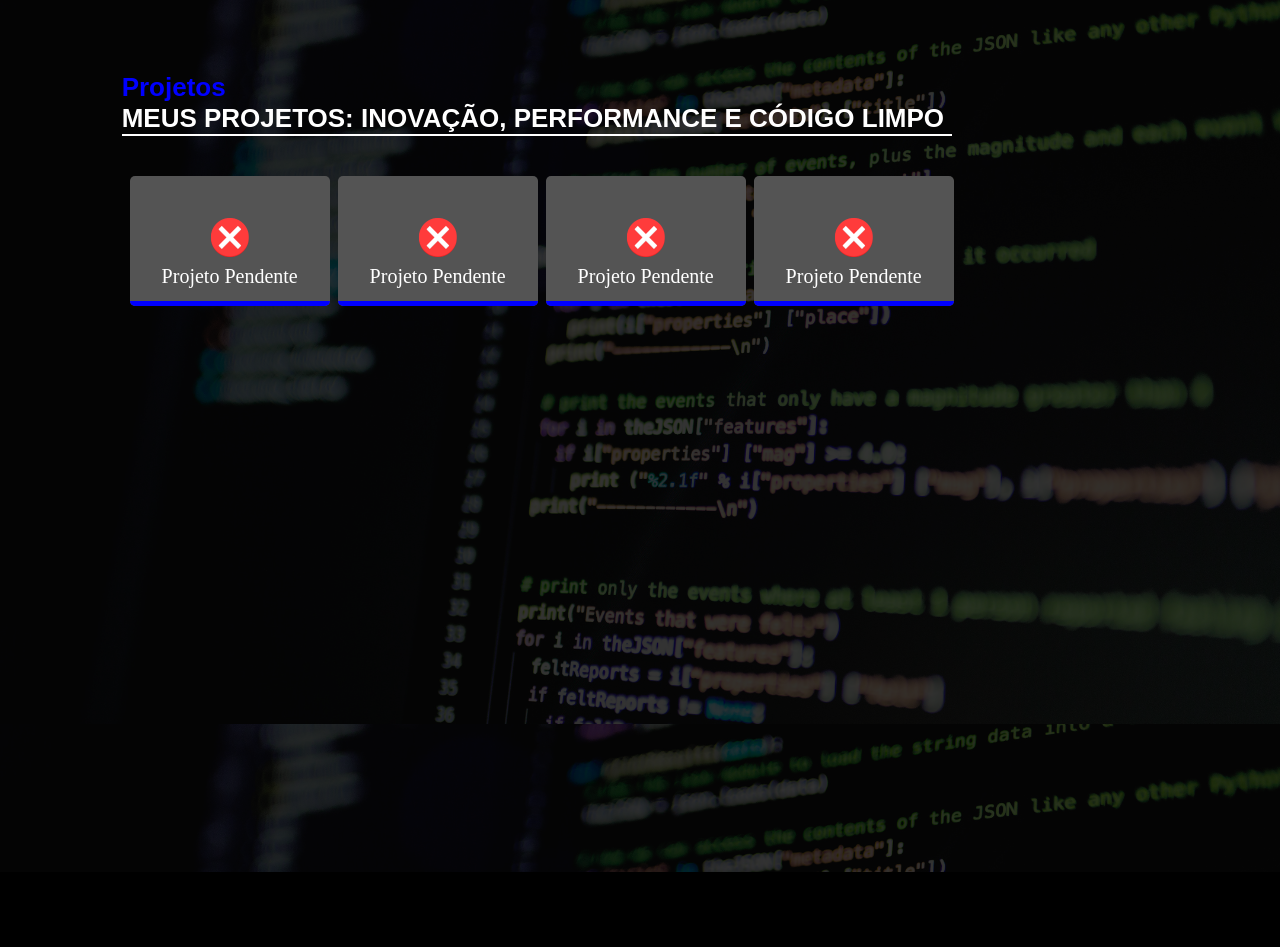
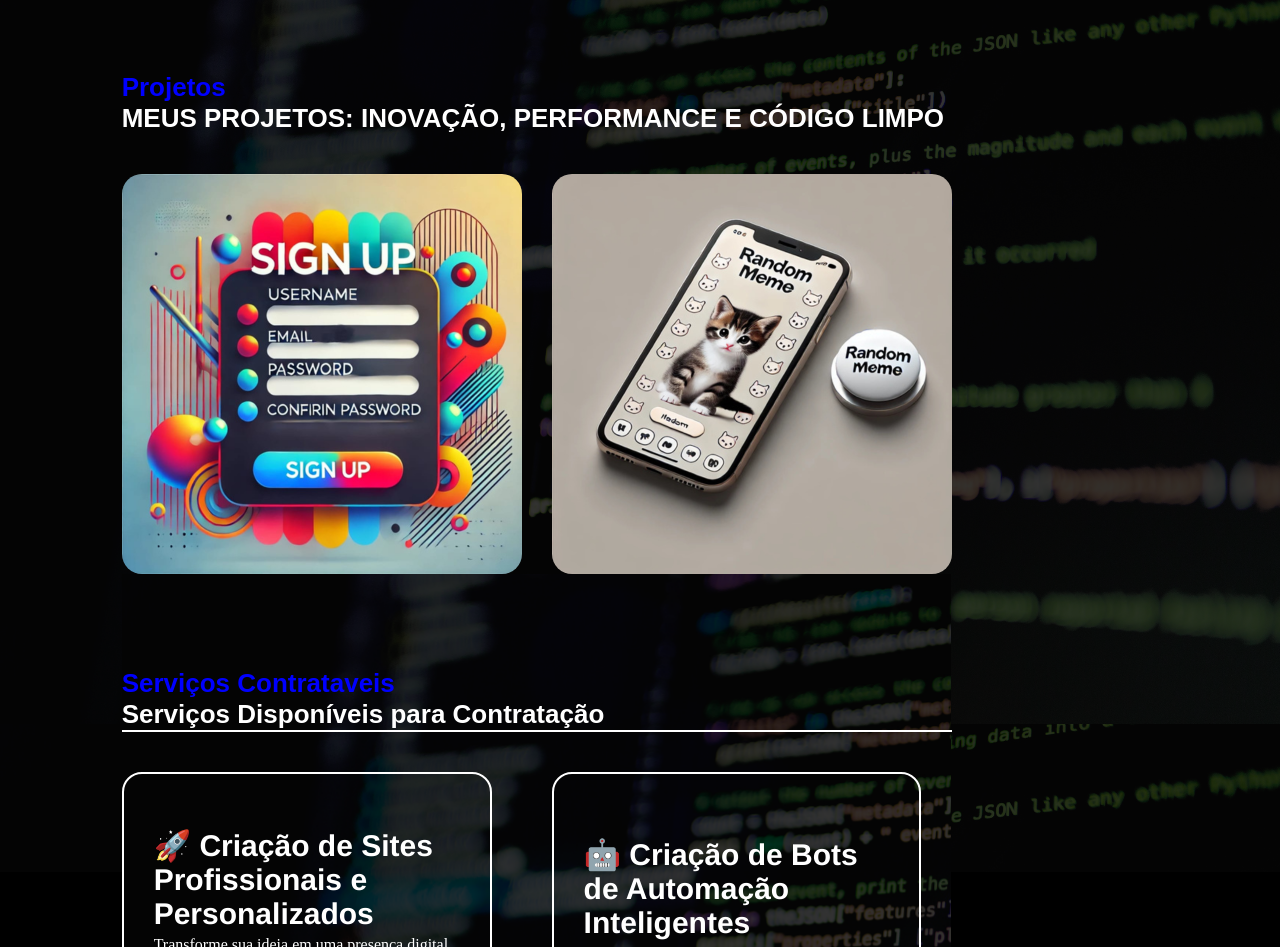
Before and after one commit to RaiJheckinny/portifolio, a plain HTML site: page index.html in a window 1280 px wide. Shown: the part 1853-2800 px from the top of the page. Before the commit the page ends 2725 px from the top, so only its background shows below. Drawn offline with Linux system fonts and the light colour scheme.

Commit message:
Add files via upload

```diff
--- a/index.html
+++ b/index.html
@@ -19,16 +19,16 @@
         <button type="button" id="button" onclick="location.href='#inicio'" >Inicio</button>
         <button type="button" id="button" onclick="location.href='#sobre'">Sobre</button>
         <button type="button" id="button" onclick="location.href='#projetos'">Projeto</button>
-        <button type="button" id="button" onclick="location.href='#inicio'">Contato</button>
+        <button type="button" id="button" onclick="location.href='#servicos'">Serviços</button>
       </div>
     </div>
     <div class="linhahorizontal" id="linhaheader"></div>
   </header>
   <div id="inicio">
   <div class="info_inicio">
-    <p class="titulo" id="titulo1">Olá, visitante 👻 </p>
-    <p class="titulo" id="titulo2">Meu nome é Raí Jheckinny</p>
-    <p class="titulo" id="titulo3">Desenvolvedor Full Stack</p>
+    <p class="titulo" id="titulo1">Olá, Empreendedor! 🚀 </p>
+    <p class="titulo" id="titulo2">Precisa de um sistema ágil e eficiente?</p>
+    <p class="titulo" id="titulo3">Meu nome e Rai Jheckinny, e crio sistemas ágeis,<br> seguros e sob medida para você. Vamos construir algo incrível?</p>
   <div id="contato">
     <div class="linhahorizontal"></div>
     <button type="button" class="favicon" id="iconlinkedin" onclick="window.location.href='https://www.linkedin.com/in/raíjheckinny/'"></button>
@@ -96,25 +96,37 @@
     <p id="paragrafo_header1" class="paragrado_header">MEUS PROJETOS: INOVAÇÃO, PERFORMANCE E CÓDIGO LIMPO</p>
     <div class="linhahorizontal" id="linhaProjeto"></div>
     <div id="componentProjeto">
-      <div class="componentTecnologia">
-        <div id="imgPendente" class="imgSobre"></div>
-        <p class="titulo" id="titulo7">Projeto Pendente</p>
-        <div class="barraHorizontal"></div>
+      <div class="componentProjeto" id="imgLogin">
+        <div id="titulo9">🚀 Sistema fácil e intuitivo para <br>📋 LISTAR, <br>📝 cadastrar,  <br>✏️ EDITAR e   <br>❌ excluir clientes  <br>de forma rápida e eficiente! 🎯✨</div>
       </div>
-      <div class="componentTecnologia">
-        <div id="imgPendente" class="imgSobre"></div>
-        <p class="titulo" id="titulo7">Projeto Pendente</p>
-        <div class="barraHorizontal"></div>
+      <div class="componentProjeto" id="imgMeme">
+        <div id="titulo9">📱 Tela simples com um botão 🤣 que, ao ser pressionado, exibe um meme aleatório para diversão instantânea! 🚀</div>
       </div>
-      <div class="componentTecnologia">
-        <div id="imgPendente" class="imgSobre"></div>
-        <p class="titulo" id="titulo7">Projeto Pendente</p>
-        <div class="barraHorizontal"></div>
+  </div>
+  <div id="servicos">
+    <p id="paragrafo_header2" class="paragrado_header">Serviços Contrataveis</p>
+    <p id="paragrafo_header1" class="paragrado_header">Serviços Disponíveis para Contratação</p>
+    <div class="linhahorizontal" id="linhaProjeto"></div>
+    <div id="componentProjeto">
+      <div class="componentServicosContrataveis">
+        <p class="titulo" id="titulo8">🚀 Criação de Sites Profissionais e Personalizados</p>
+        <p class="titulo">Transforme sua ideia em uma presença digital de impacto! Desenvolvo sites sob medida para empresas, autônomos e projetos pessoais, utilizando tecnologias modernas como HTML, CSS, JavaScript, Angular e Java Spring.
+
+          <br>✅ Design atrativo e responsivo
+          <br>✅ Alto desempenho e usabilidade intuitiva
+          <br>✅ Otimização para mecanismos de busca (SEO)
+
+          <br>Destaque-se no digital com um site rápido, moderno e feito para converter! Entre em contato e leve seu negócio para o próximo nível. 🌍✨</p>
       </div>
-      <div class="componentTecnologia">
-        <div id="imgPendente" class="imgSobre"></div>
-        <p class="titulo" id="titulo7">Projeto Pendente</p>
-        <div class="barraHorizontal"></div>
+      <div class="componentServicosContrataveis">
+        <p class="titulo" id="titulo8">🤖 Criação de Bots de Automação Inteligentes</p>
+        <p class="titulo">Automatize tarefas e ganhe mais produtividade com um bot personalizado! Desenvolvo bots de automação para diversas necessidades, desde integração com APIs até processamento de dados e interações automáticas.
+
+          <br>✅ Automação de processos repetitivos
+          <br>✅ Integração com sistemas e plataformas
+          <br>✅ Economia de tempo e aumento da eficiência
+
+          <br>Deixe a tecnologia trabalhar por você! Entre em contato e descubra como um bot pode transformar seu fluxo de trabalho. 🚀✨</p>
       </div>
     </div>
   </div>
--- a/styles.css
+++ b/styles.css
@@ -104,13 +104,14 @@ body{
       width: 0;
     }
     to {
-      width: 105%;
+      width: 100%;
     }
   }
 
 #titulo3{
     font-size: 27px;
     font-family: 'Playfair Display', serif;
+    text-align: center;
 }
 .favicon{
  height: 40px;
@@ -201,26 +202,87 @@ body{
     background-image: url('./imagens/java40x40.png');
 }
 #imgSpring{
-    background-image: url('./imagens/spring40x40.png')
+    background-image: url('./imagens/spring40x40.png');
 }
 #imgAngular{
-    background-image: url('./imagens/angular40x40.png')
+    background-image: url('./imagens/angular40x40.png');
 }
 #imgJavaScript{
-    background-image: url('./imagens/javaScript40x40.png')
+    background-image: url('./imagens/javaScript40x40.png');
 }
 #imgPostgreSQL{
-    background-image: url('./imagens/postgresql40x40.png')
+    background-image: url('./imagens/postgresql40x40.png');
 }
 #imgMongoDB{
-    background-image: url('./imagens/mongodb40x40.png')
+    background-image: url('./imagens/mongodb40x40.png');
 }
 #imgDocker{
-    background-image: url('./imagens/docker40x40.png')
+    background-image: url('./imagens/docker40x40.png');
 }
 #imgGit{
-    background-image: url('./imagens/git40x40.png')
+    background-image: url('./imagens/git40x40.png');
 }
+#imgLogin{
+    width: 400px;
+            height: 400px;
+            background-image: url('./imagens/login400x400.png');
+            background-size: cover;
+            background-position: center;
+            transition: background-image 0.3s ease-in-out;
+            display: flex;
+            align-items: center;
+            justify-content: center;
+            position: relative;
+}
+
+
+#imgLogin:hover{
+    background-image: url('./imagens/login400x400branco.png');
+}
+
+#imgLogin:hover #titulo9 {
+    display: block;
+}
+
+#titulo9 {
+    position: absolute;
+    top: 50%;
+    left: 50%;
+    transform: translate(-50%, -50%);
+    display: none;
+    color: black;
+    font-size: 20px;
+    padding: 10px 15px;
+    border-radius: 5px;
+    text-align: center;
+    font-family: "Poppins", "Arial", sans-serif;
+    font-weight: bold;
+    letter-spacing: 1px;
+    text-transform: uppercase;
+    width: 80%;
+}
+
+#imgMeme{
+    width: 400px;
+    height: 400px;
+    background-image: url('./imagens/meme400x400.png');
+    background-size: cover;
+    background-position: center;
+    transition: background-image 0.3s ease-in-out;
+    display: flex;
+    align-items: center;
+    justify-content: center;
+    position: relative;
+}
+
+#imgMeme:hover{
+    background-image: url('./imagens/meme400x400branco.png');
+}
+
+#imgMeme:hover #titulo9 {
+    display: block;
+}
+
 .barraHorizontal{
     height: 5px;
     width: 100%;
@@ -254,7 +316,41 @@ body{
 #componentProjeto{
     display: flex;
     margin-top: 40px;
+    gap: 30px;
 }
 #imgPendente{
     background-image: url('./imagens/projetopentente40x40.png');
 }
+#servicos{
+    display: flex;
+    flex-direction: column;
+    height: 100vh;
+    width: 80%;
+    background-image: url('./imagens/PapelDeParedeSobre.png');
+    padding-top: 9%;
+}
+.componentServicosContrataveis{
+    display: flex;
+    align-items: center;
+    justify-content: center;
+    flex-direction: column;
+    height: 400px;
+    width: 400px;
+    border: 2px solid white;
+    padding: 30px;
+    border-radius: 20px;
+    margin-right: 30px;
+}
+
+
+#titulo8{
+    font-size: 30px;
+    font-family: 'Franklin Gothic Medium', 'Arial Narrow', Arial, sans-serif;
+    font-weight: bold;
+}
+.componentProjeto{
+    display: flex;
+    height: 400px;
+    width: 400px;
+    border-radius: 20px;
+}
```
Also changed, not shown: imagens/login400x400.png (added), imagens/login400x400branco.png (added), imagens/meme400x400.png (added), imagens/meme400x400branco.png (added), imagens/memeapi.jpg (added).
